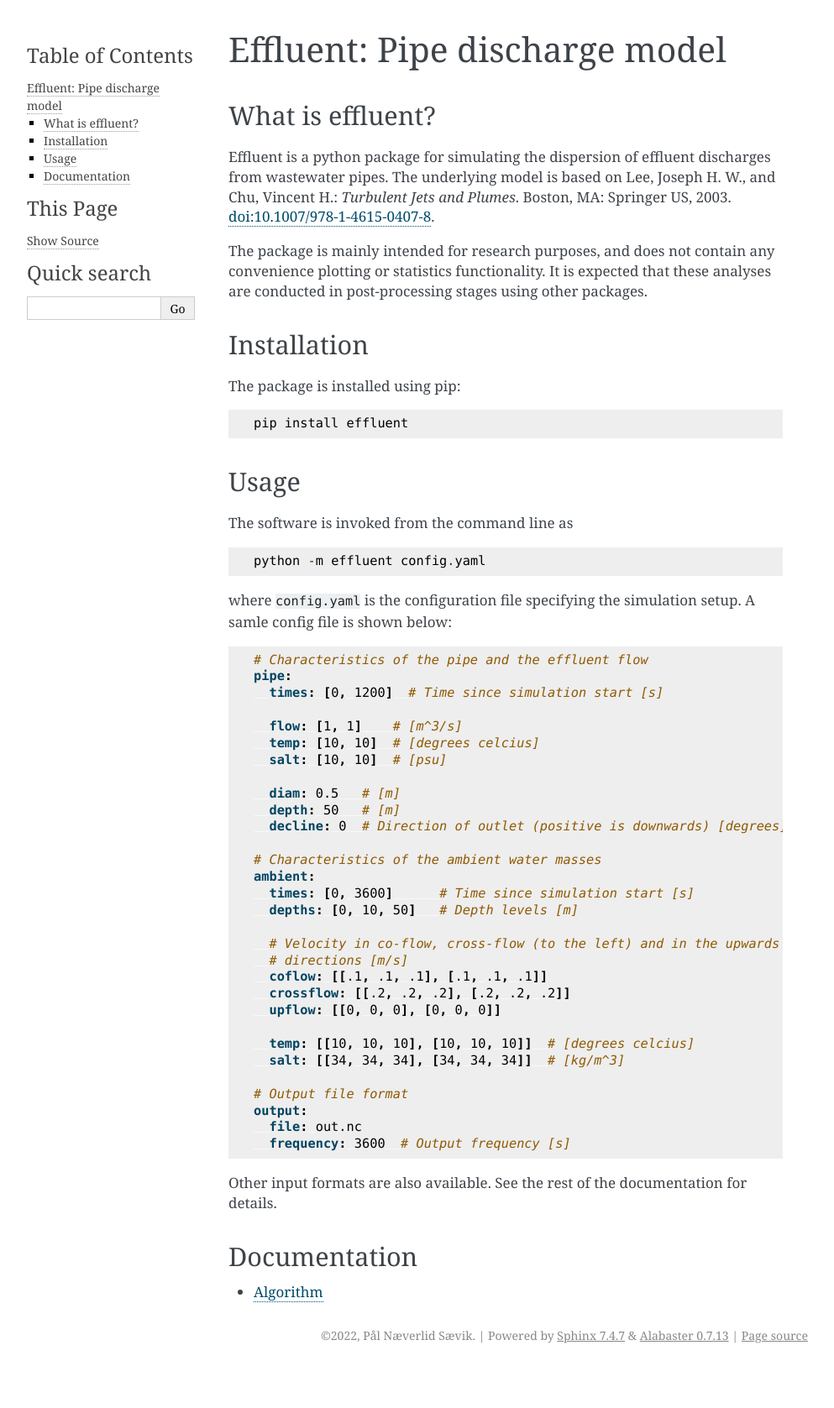
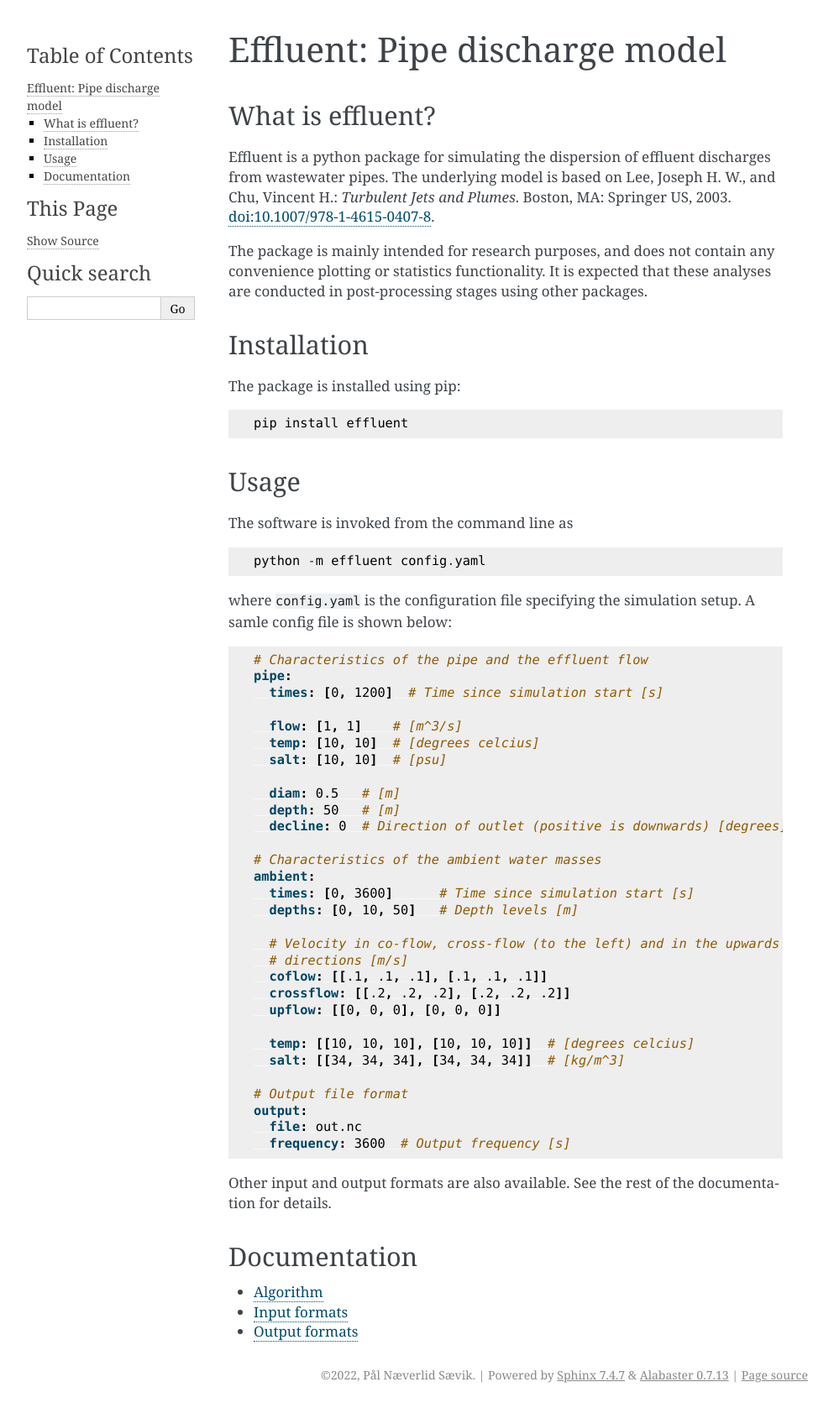
Before and after one commit to pnsaevik/effluent, a Sphinx documentation site: the page built from docs/source/index.rst, in a window 1280 px wide. Shown: the whole page at 84% size, without its empty margins (148-1141 px from the left). Built offline with Sphinx 7.4.7, drawn with Linux system fonts in a browser that asks for light colours; before the commit the page ends 1630 px from its top, so only the background shows below that.

```diff
--- a/docs/source/index.rst
+++ b/docs/source/index.rst
@@ -76,12 +76,14 @@ setup. A samle config file is shown below:
     file: out.nc
     frequency: 3600  # Output frequency [s]
 
-Other input formats are also available. See the rest of the documentation for
-details.
+Other input and output formats are also available. See the rest of the
+documentation for details.
 
 Documentation
 =============
 .. toctree::
    :maxdepth: 2
 
-   algorithm
+   algo
+   input
+   output
--- /dev/null
+++ b/docs/source/input.rst
@@ -0,0 +1,3 @@
+===================
+Input formats
+===================
--- /dev/null
+++ b/docs/source/output.rst
@@ -0,0 +1,3 @@
+===================
+Output formats
+===================
```
Also changed, not shown: docs/source/algo.rst (renamed from docs/source/algorithm.rst).
